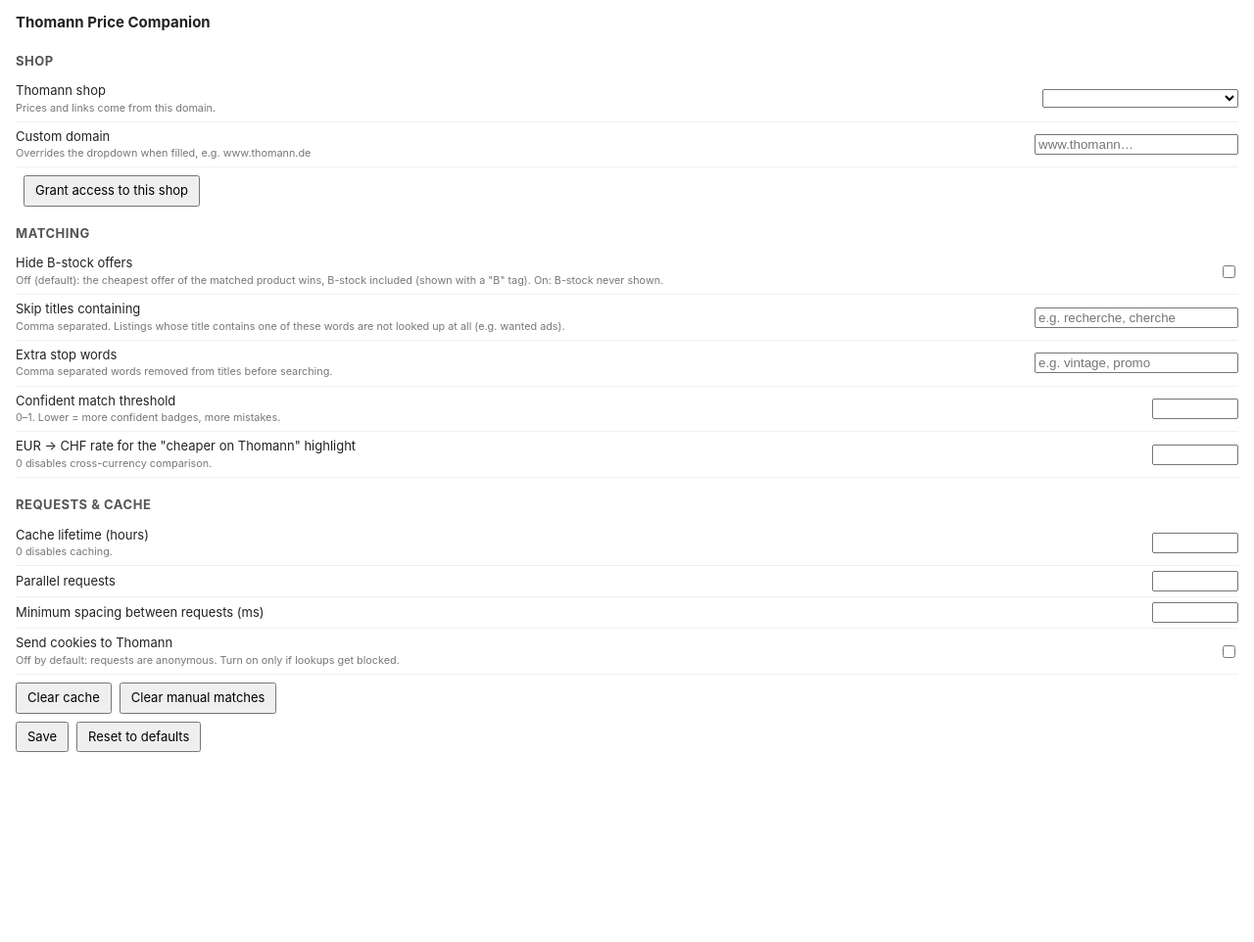
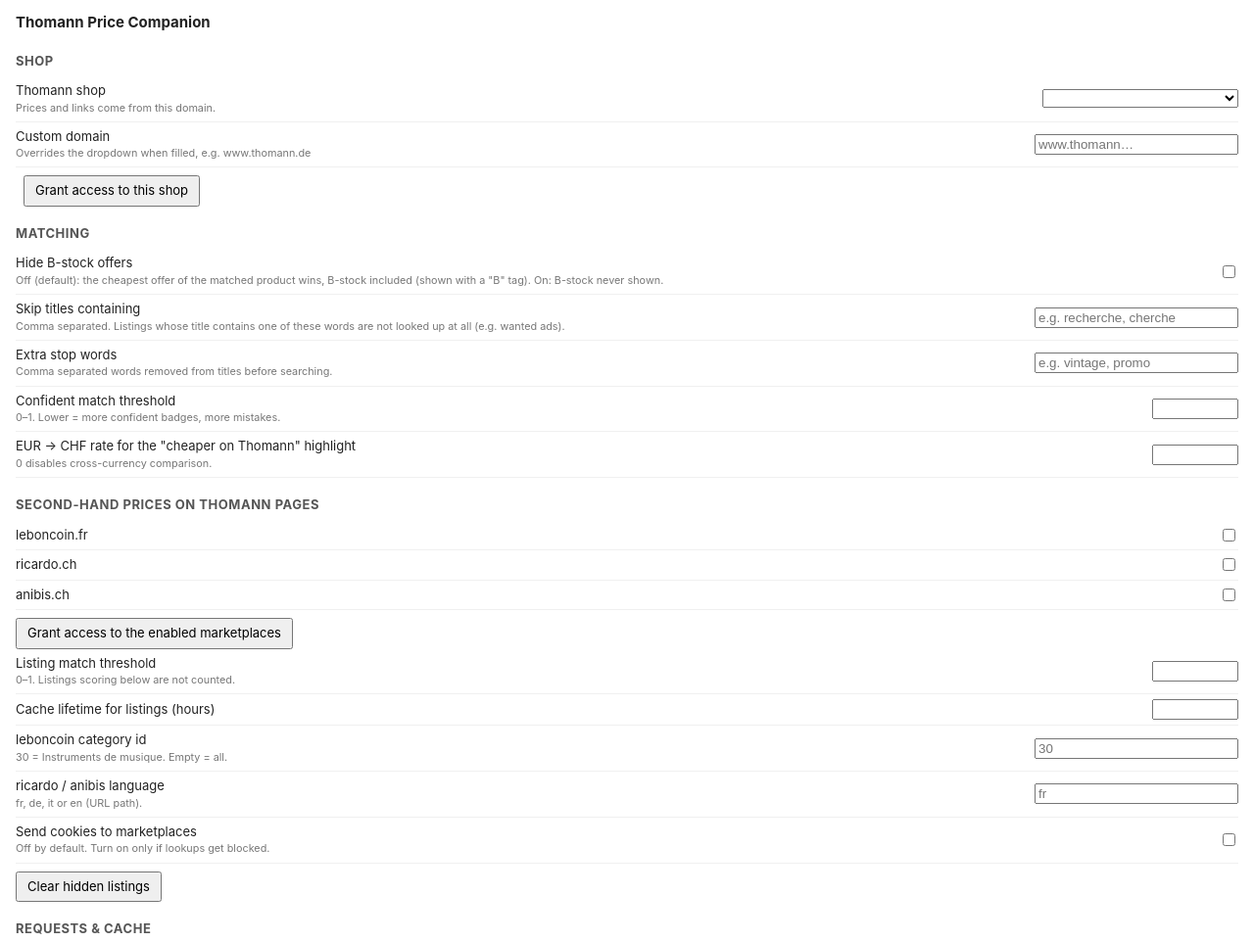
Before and after one commit to FlorianPerucki/thomann-companion, a browser extension: page options/options.html in a window 1280 px wide. Shown: the top 962 px of the page at 98% size. Before the commit the page ends 806 px from the top, so only its background shows below. Drawn offline with Linux system fonts and the light colour scheme.

Commit message:
Options page: marketplace settings section

```diff
--- a/options/options.html
+++ b/options/options.html
@@ -39,6 +39,22 @@
   <label><span>EUR → CHF rate for the "cheaper on Thomann" highlight<small>0 disables cross-currency comparison.</small></span>
     <input type="number" id="eurChfRate" min="0" step="0.001"></label>
 
+  <h2>Second-hand prices on Thomann pages</h2>
+  <label><span>leboncoin.fr <small id="perm-leboncoin"></small></span><input type="checkbox" id="src-leboncoin"></label>
+  <label><span>ricardo.ch <small id="perm-ricardo"></small></span><input type="checkbox" id="src-ricardo"></label>
+  <label><span>anibis.ch <small id="perm-anibis"></small></span><input type="checkbox" id="src-anibis"></label>
+  <div class="row"><button id="grantMarkets">Grant access to the enabled marketplaces</button></div>
+  <label><span>Listing match threshold<small>0–1. Listings scoring below are not counted.</small></span>
+    <input type="number" id="reverseMatchMin" min="0" max="1" step="0.05"></label>
+  <label><span>Cache lifetime for listings (hours)</span><input type="number" id="reverseTtlHours" min="0" step="1"></label>
+  <label><span>leboncoin category id<small>30 = Instruments de musique. Empty = all.</small></span>
+    <input type="text" id="lbcCategory" placeholder="30"></label>
+  <label><span>ricardo / anibis language<small>fr, de, it or en (URL path).</small></span>
+    <input type="text" id="marketLang" placeholder="fr"></label>
+  <label><span>Send cookies to marketplaces<small>Off by default. Turn on only if lookups get blocked.</small></span>
+    <input type="checkbox" id="allowMarketCookies"></label>
+  <div class="row"><button id="clearHidden">Clear hidden listings</button></div>
+
   <h2>Requests &amp; cache</h2>
   <label><span>Cache lifetime (hours)<small>0 disables caching.</small></span>
     <input type="number" id="ttlHours" min="0" step="1"></label>
```
